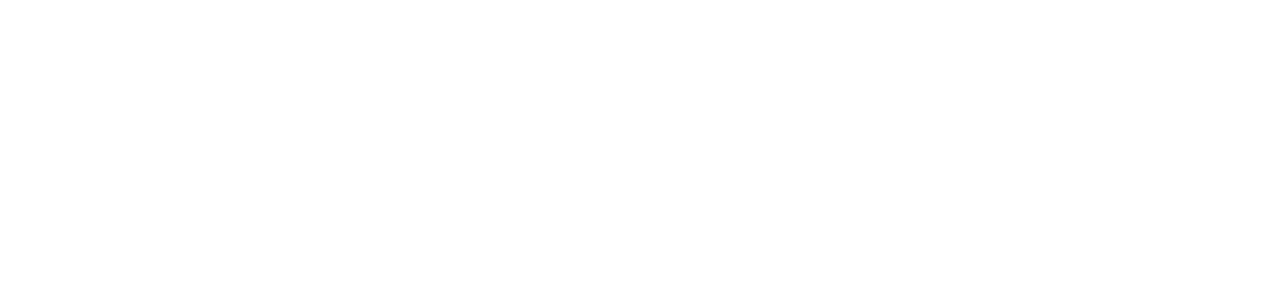
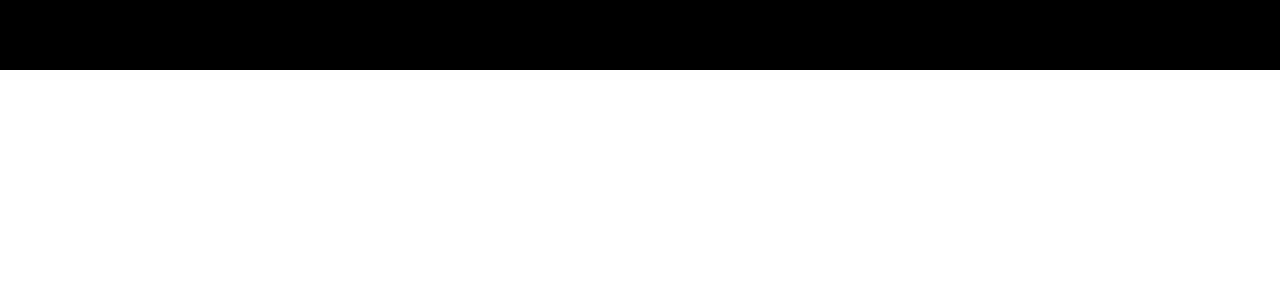
Before and after one commit to cotton-alta/MarkdownEditer, a React (Create React App) app in the folder client/: page /edit/1 in a window 1280 px wide. Shown: the top 300 px of the page. Built offline with nearby package versions, Linux system fonts and the light colour scheme.

Commit message:
[add]コンポーネントの追加
Detailページに設置するコンポーネントを数個追加しました。

```diff
--- /dev/null
+++ b/client/src/assets/style/detail.scss
@@ -0,0 +1,4 @@
+.detail-wrapper {
+  display: flex;
+  flex-direction: row;
+}
--- /dev/null
+++ b/client/src/assets/style/header.scss
@@ -0,0 +1,5 @@
+.header-container {
+  width: 100%;
+  height: 70px;
+  background: #000000;
+}
--- a/client/src/components/layouts/Edit.tsx
+++ b/client/src/components/layouts/Edit.tsx
@@ -1 +1,11 @@
 import React from "react";
+
+const Edit: React.FC = () => {
+  return (
+    <div>
+
+    </div>
+  )
+};
+
+export default Edit;
--- /dev/null
+++ b/client/src/components/layouts/Header.tsx
@@ -0,0 +1,13 @@
+import React from "react";
+
+import "../../assets/style/header.scss";
+
+const Header: React.FC = () => {
+  return (
+    <div className="header-container">
+
+    </div>
+  )
+};
+
+export default Header;
--- a/client/src/components/layouts/Side.tsx
+++ b/client/src/components/layouts/Side.tsx
@@ -1 +1,11 @@
 import React from "react";
+
+const Side: React.FC = () => {
+  return (
+    <div>
+
+    </div>
+  )
+};
+
+export default Side;
--- a/client/src/components/layouts/View.tsx
+++ b/client/src/components/layouts/View.tsx
@@ -1 +1,11 @@
 import React from "react";
+
+const View: React.FC = () => {
+  return (
+    <div>
+
+    </div>
+  )
+};
+
+export default View;
--- a/client/src/pages/Detail.tsx
+++ b/client/src/pages/Detail.tsx
@@ -1,9 +1,19 @@
 import React from "react";
+
+import Header from "../components/layouts/Header";
+import Side from "../components/layouts/Side";
+import Edit from "../components/layouts/Edit";
+import View from "../components/layouts/View";
+
+import "../assets/style/detail.scss";
 
 const Detail: React.FC = () => {
   return (
-    <div>
-
+    <div className="detail-container">
+      <Header />
+      <Side />
+      <Edit />
+      <View />
     </div>
   )
 };
```
